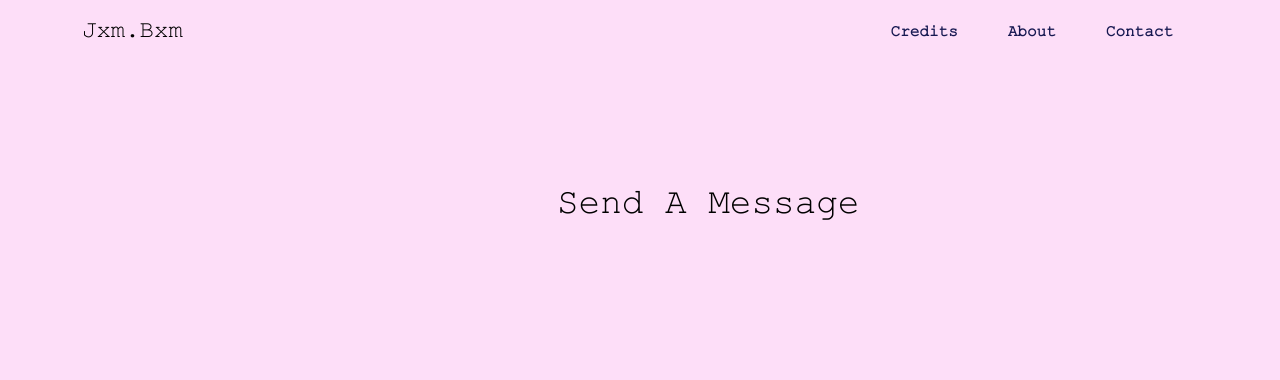
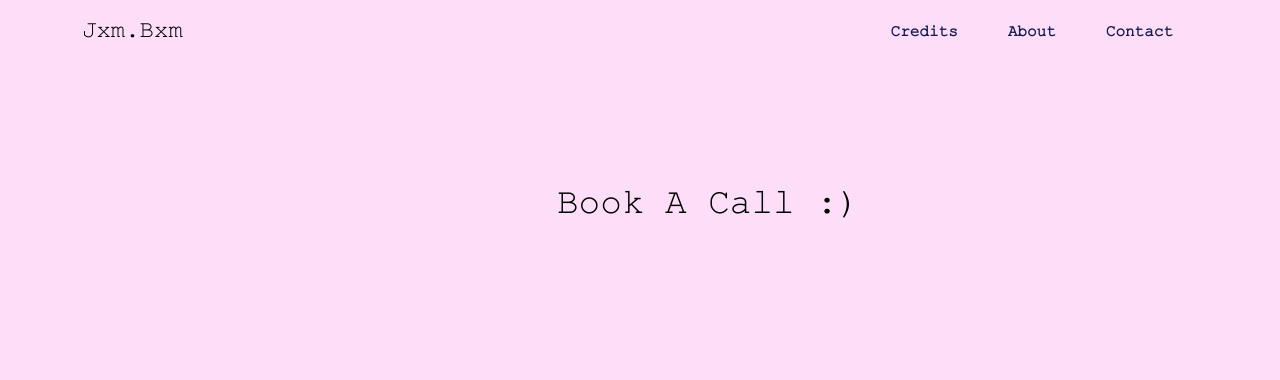
Before and after one commit to jxmbxm/site, a Jekyll site: the page built from contact.md, in a window 1280 px wide. Shown: the top 380 px of the page. Built offline with Jekyll 4.4.1, drawn with Linux system fonts in a browser that asks for light colours.

Commit message:
Update contact.html

```diff
--- a/_includes/contact.html
+++ b/_includes/contact.html
@@ -34,7 +34,7 @@
             <div class="col-md-7">
                 <div class="contact-form">
                     <div class="contact-form-heading">
-                        <h2 class="block-heading">Send A Message</h2>
+                        <h2 class="block-heading">Book A Call :)</h2>
                         <div class="gap"></div>
                     </div>
                     <!-- Calendly inline widget begin -->
```
